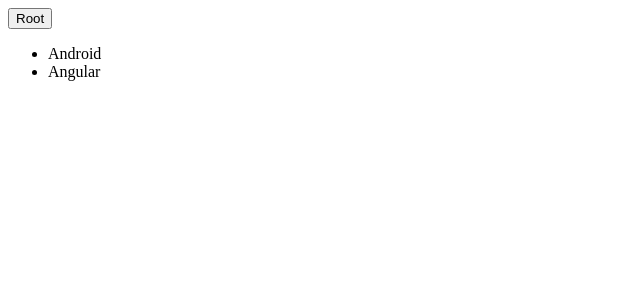
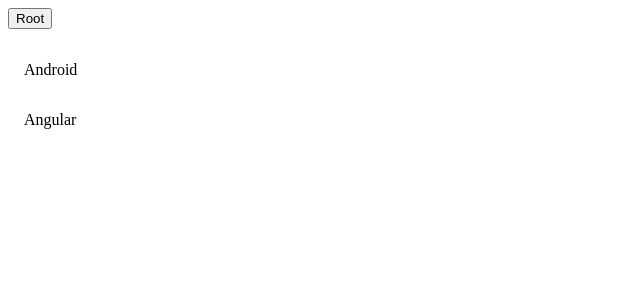
Before and after one commit to AlexGabor/notes, an Angular app: page / in a window 1280 px wide. Shown: the top 300 px of the page, without its empty margins (0-640 px from the left). Built offline with nearby package versions, Linux system fonts and the light colour scheme.

Commit message:
Add style for navigation items

```diff
--- /dev/null
+++ b/src/app/feature/navigation/navigation.component.scss
@@ -0,0 +1,16 @@
+:host {
+    display: block;
+    max-width: 500px;
+
+    ul {
+        padding: 0;
+        li {
+            list-style-type: none;
+            padding: 16px;
+
+            &:hover {
+                background-color: #ddd;
+            }
+        }
+    }
+}
--- a/src/app/feature/navigation/navigation.component.ts
+++ b/src/app/feature/navigation/navigation.component.ts
@@ -5,7 +5,7 @@
 @Component({
   selector: 'app-navigation',
   templateUrl: './navigation.component.html',
-  styleUrls: ['./navigation.component.css']
+  styleUrls: ['./navigation.component.scss']
 })
 export class NavigationComponent implements OnInit {
 
```
Also changed, not shown: src/app/feature/navigation/navigation.component.css (deleted).
